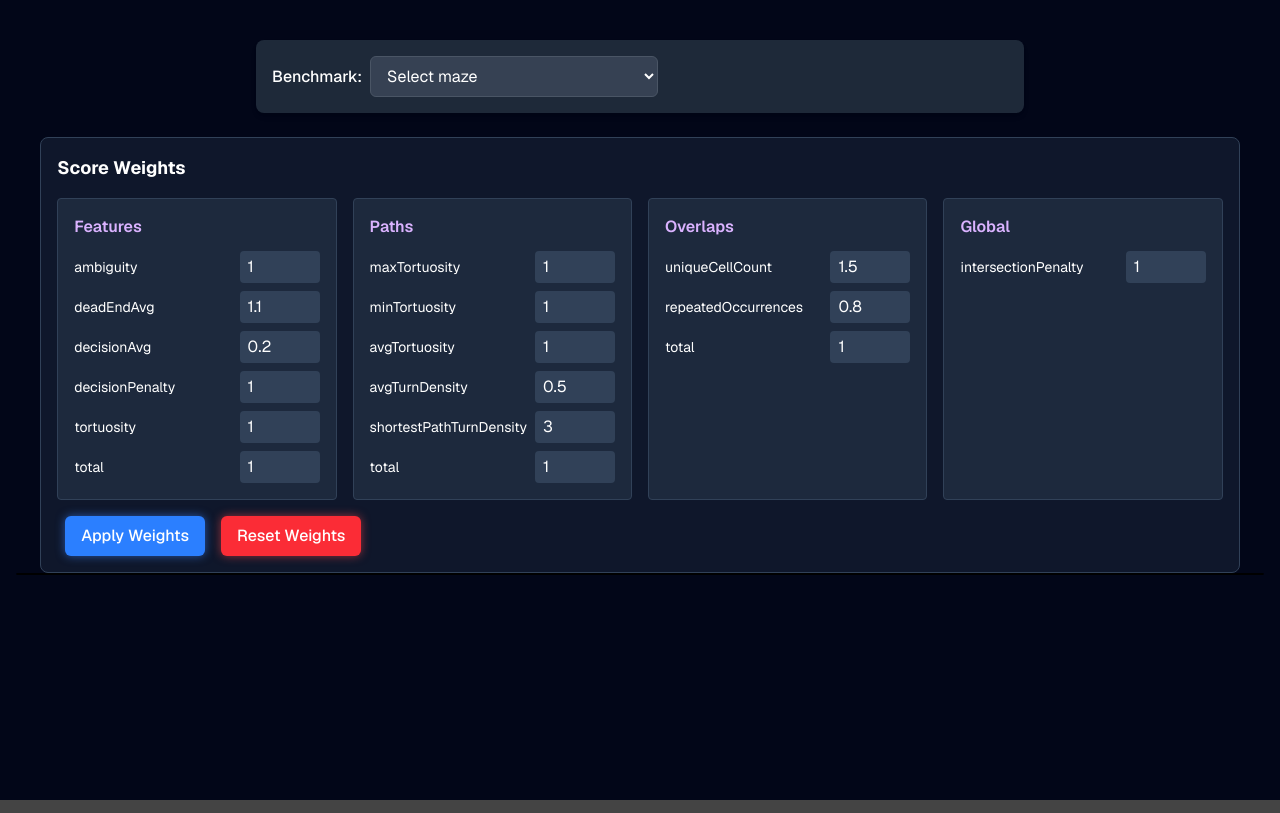
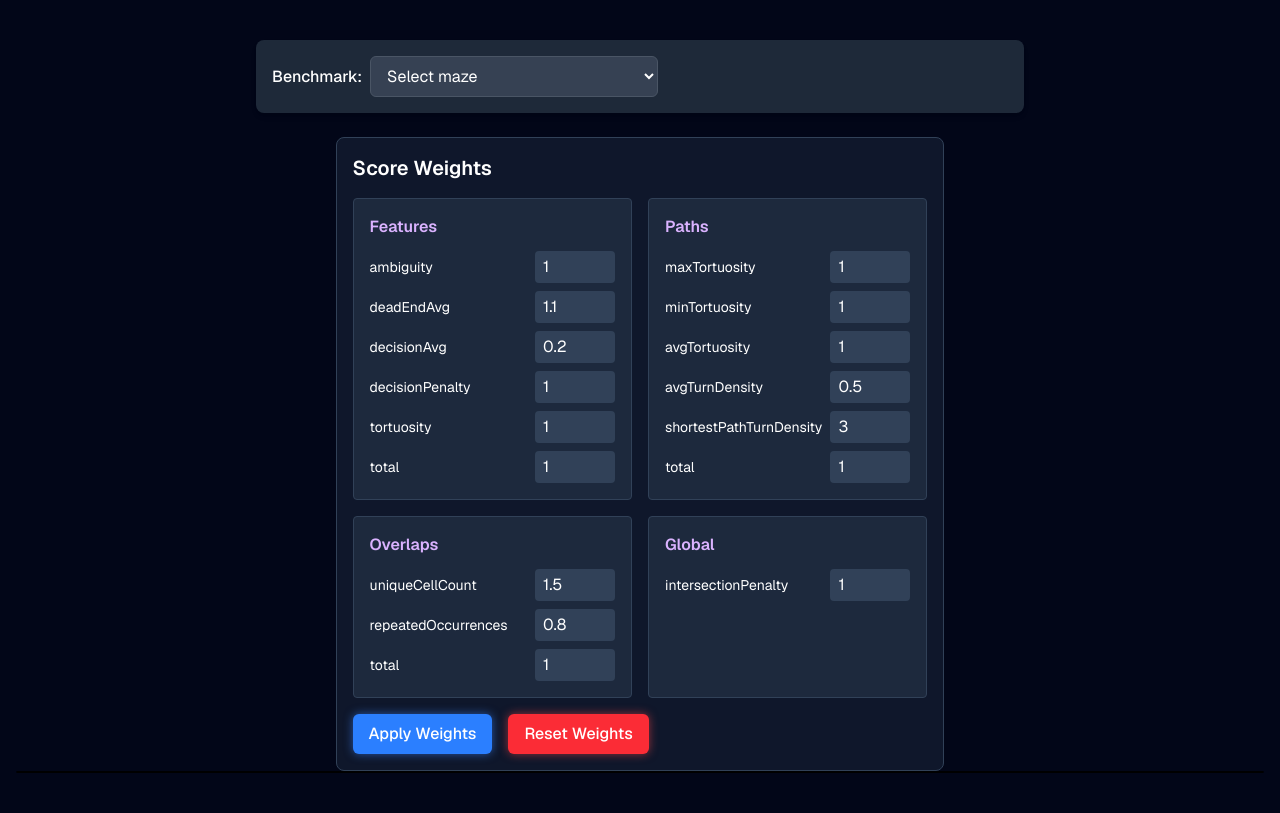
Before and after one commit to sebast825/maze-lab, a Next.js app: page /maze-analysis in a window 1280 px wide. Built offline with nearby package versions, Linux system fonts and the light colour scheme.

Commit message:
refactor: extract panel tailwind classes into shared constants

```diff
--- a/src/components/themes.ts
+++ b/src/components/themes.ts
@@ -13,3 +13,10 @@ export const sizeVariants = {
   sm: "p-2.5",
   md: "p-4",
 };
+
+export const PANEL_CLASSES = {
+  container: "rounded-lg bg-slate-900 p-4 border border-slate-700 w-full -mx-4 px-4 sm:mx-0 sm:w-auto",
+  card: "rounded border border-slate-700 bg-slate-800 p-4",
+  input: "rounded bg-slate-700 text-white px-2 py-1 outline-none focus:ring-1 focus:ring-purple-500",
+  title: "mb-4 text-xl font-semibold",
+} as const;
--- a/src/features/mazeAnalysis/components/mazeAnalysisPanel/mazeAnalysisPanel.tsx
+++ b/src/features/mazeAnalysis/components/mazeAnalysisPanel/mazeAnalysisPanel.tsx
@@ -4,22 +4,27 @@ import { MazeScoringResult } from "@/lib/maze/metrics/scoring/types";
 import { MetricCard } from "./metricCard";
 import { ScoreRow } from "./scoreRow";
 import { useEffect } from "react";
+import { PANEL_CLASSES } from "@/components/themes";
 
 interface Props {
   data: MazeScoringResult;
 }
 
 export function MazeAnalysisPanel({ data }: Props) {
+  useEffect(() => {
+    console.log(data);
+  }, [data]);
 
-  useEffect(()=>{console.log(data)},[data])
-  const { raw, scores ,weighted} = data;
+  const { raw, scores, weighted } = data;
 
   return (
-    <div className="flex flex-col lg:flex-row gap-8">
+    <div
+      className={`flex flex-col lg:flex-row gap-8 ${PANEL_CLASSES.container}`}
+    >
       <main className="flex-1 space-y-8">
         {/* RAW METRICS */}
         <section>
-          <h3 className="mb-4 text-xl font-semibold text-cyan-300">
+          <h3 className={`${PANEL_CLASSES.title}  text-cyan-300`}>
             Raw Metrics
           </h3>
 
@@ -32,8 +37,8 @@ export function MazeAnalysisPanel({ data }: Props) {
 
         {/* DERIVED METRICS */}
         <section>
-          <h3 className="mb-4 text-xl font-semibold text-purple-300">
-            Derived Metrics
+          <h3 className={`${PANEL_CLASSES.title}  text-purple-300`}>
+            Weighted Metrics
           </h3>
 
           <div className="grid gap-4 lg:grid-cols-3">
@@ -43,14 +48,15 @@ export function MazeAnalysisPanel({ data }: Props) {
           </div>
         </section>
       </main>
+
       <aside className="lg:w-80 shrink-0">
         {/* SCORE BREAKDOWN */}
         <section>
-          <h3 className="mb-4 text-xl font-semibold text-green-300">
+          <h3 className={`${PANEL_CLASSES.title}  text-green-300`}>
             Score Breakdown
           </h3>
 
-          <div className="rounded-lg border border-slate-700 bg-slate-900 p-4">
+          <div className={PANEL_CLASSES.card}>
             <ScoreRow label="Features Score" value={scores.features} />
             <ScoreRow label="Paths Score" value={scores.paths} />
             <ScoreRow label="Overlaps Score" value={scores.overlaps} />
--- a/src/features/mazeAnalysis/components/mazeAnalysisPanel/metricCard.tsx
+++ b/src/features/mazeAnalysis/components/mazeAnalysisPanel/metricCard.tsx
@@ -7,7 +7,7 @@ interface MetricCardProps {
 
 export function MetricCard({ title, data }: MetricCardProps) {
   return (
-    <div className="rounded-lg border border-slate-700 bg-slate-900 p-4">
+    <div className="rounded-lg border border-slate-700 bg-slate-800 p-4 ">
       <h4 className="mb-4 text-lg font-semibold text-white">{title}</h4>
 
       <div className="space-y-2">
--- a/src/features/mazeAnalysis/components/scoreWeightsPanel.tsx
+++ b/src/features/mazeAnalysis/components/scoreWeightsPanel.tsx
@@ -1,6 +1,7 @@
 "use client";
 
 import { ActionButton } from "@/components/actionButton";
+import { PANEL_CLASSES } from "@/components/themes";
 import { Weights } from "@/lib/maze/metrics/scoring/types";
 import { useEffect, useState } from "react";
 
@@ -41,17 +42,16 @@ export function ScoreWeightsPanel({ weights, onApply, onResset }: Props) {
   };
 
   return (
-    <div className="rounded-lg bg-slate-900 p-4 border border-slate-700">
-      <h2 className="text-lg font-bold mb-4 text-white">Score Weights</h2>
+    <div className={`${PANEL_CLASSES.container}`}>
+      <h2 className={`${PANEL_CLASSES.title} text-white`}>
+        Score Weights
+      </h2>
 
-      <div className="grid grid-cols-1 md:grid-cols-2 xl:grid-cols-4 gap-4">
+      <div className="grid grid-cols-1 md:grid-cols-2 gap-4">
         {Object.entries(draft).map(([sectionName, sectionValue]) => {
           if (typeof sectionValue !== "object") {
             return (
-              <div
-                key={sectionName}
-                className="rounded border border-slate-700 bg-slate-800 p-4"
-              >
+              <div key={sectionName} className={PANEL_CLASSES.card}>
                 <h3 className="font-semibold text-purple-300 mb-3">Global</h3>
 
                 <div className="flex items-center gap-2">
@@ -68,7 +68,7 @@ export function ScoreWeightsPanel({ weights, onApply, onResset }: Props) {
                         Number(e.target.value),
                       )
                     }
-                    className="w-24 rounded bg-slate-700 text-white px-2 py-1"
+                    className={`${PANEL_CLASSES.input} w-24`}
                   />
                 </div>
               </div>
@@ -76,10 +76,7 @@ export function ScoreWeightsPanel({ weights, onApply, onResset }: Props) {
           }
 
           return (
-            <div
-              key={sectionName}
-              className="rounded border border-slate-700 bg-slate-800 p-4"
-            >
+            <div key={sectionName} className={PANEL_CLASSES.card}>
               <h3 className="font-semibold text-purple-300 mb-3 capitalize">
                 {sectionName}
               </h3>
@@ -103,7 +100,7 @@ export function ScoreWeightsPanel({ weights, onApply, onResset }: Props) {
                           Number(e.target.value),
                         )
                       }
-                      className="w-20 rounded bg-slate-700 text-white px-2 py-1"
+                      className={`${PANEL_CLASSES.input} w-20`}
                     />
                   </div>
                 ))}
@@ -113,7 +110,7 @@ export function ScoreWeightsPanel({ weights, onApply, onResset }: Props) {
         })}
       </div>
 
-      <div className="mx-2 w-full flex gap-4 mt-4">
+      <div className="w-full flex gap-4 mt-4">
         <ActionButton
           action={() => onApply(draft)}
           color={"blue"}
```
